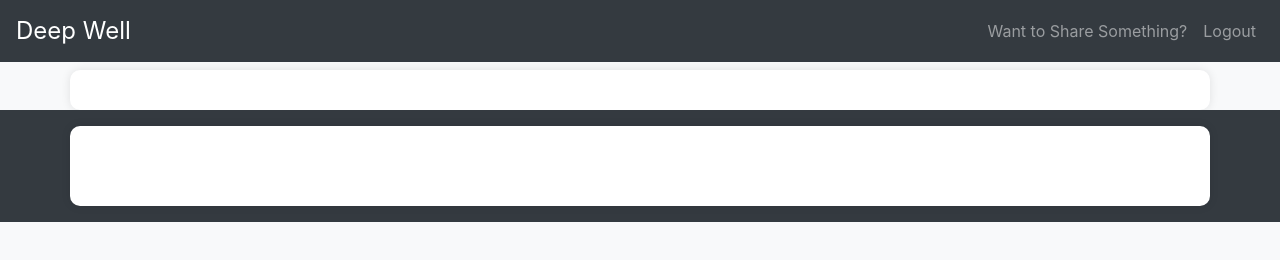
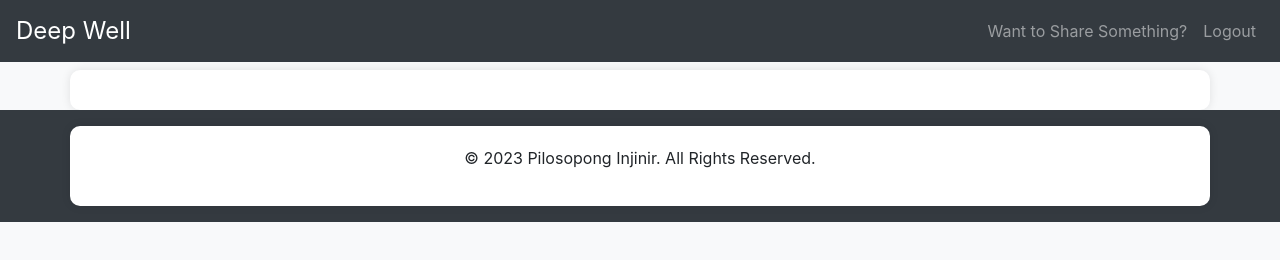
Before and after one commit to injinirZam/DeepWell, a plain HTML site: page PublicDashB.html in a window 1280 px wide. Drawn offline with nearby package versions, Linux system fonts and the light colour scheme.

Commit message:
PublicDashB.html

```diff
--- a/PublicDashB.html
+++ b/PublicDashB.html
@@ -313,12 +313,12 @@ aria-hidden="true">
 
     </script>
 
-    <footer class="bg-dark text-white text-center py-3">
-        <div class="container">
-          <p>&copy; 2023 Pilosopong Injinir. All Rights Reserved.</p>
-          <!-- Add links to your social media profiles -->
-        </div>
-      </footer>
+    <footer class="bg-dark text-black text-center py-3">
+      <div class="container">
+        <p >&copy; 2023 Pilosopong Injinir. All Rights Reserved.</p>
+        <!-- Add links to your social media profiles -->
+      </div>
+    </footer>
 
 </body>
 
```
